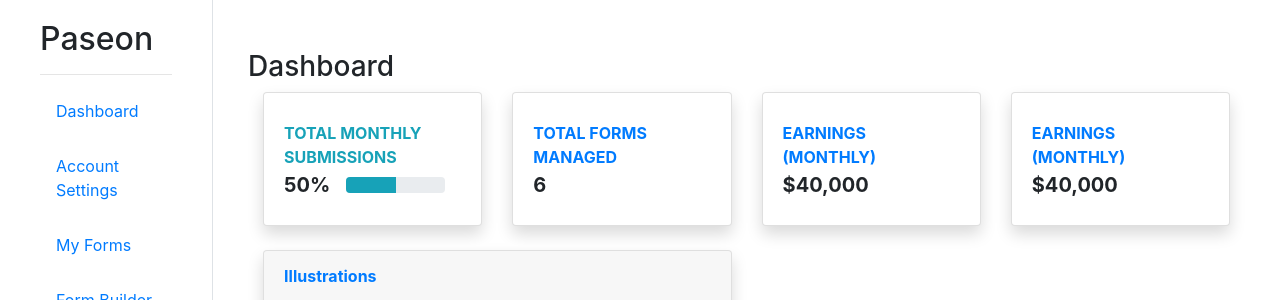
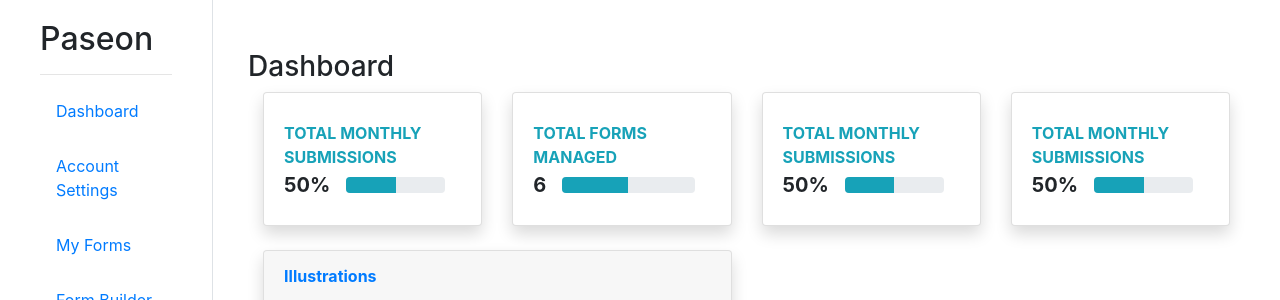
Before and after one commit to Pasquariello/paseon, a Next.js app: page /dashboard in a window 1280 px wide. Shown: the top 300 px of the page. Built offline with nearby package versions, Linux system fonts and the light colour scheme.

Commit message:
add new quick analytics component with dynamic row and column widths, added quick analytics to account and my forms page

```diff
--- /dev/null
+++ b/components/QuickAnalytics/QuickAnalyticsCard.js
@@ -0,0 +1,34 @@
+// class QuickAnalyticsCard extends React.Component {
+export default function QuickAnalyticsCard(props) {
+        console.log(props.cardCount)
+        let startWidth = 12 / props.cardCount;
+
+        return(
+
+            // ${startWidth}
+                <div className={`col-xl-${startWidth} col-md-6 mb-4`}>
+                <div class="card border-left-info shadow h-100 py-2">
+                    <div class="card-body">
+                    <div class="row no-gutters align-items-center">
+                        <div class="col mr-2">
+                        <div class="text-xs font-weight-bold text-info text-uppercase mb-1">{props.data.title}</div>
+                        <div class="row no-gutters align-items-center">
+                            <div class="col-auto">
+                            <div class="h5 mb-0 mr-3 font-weight-bold text-gray-800">{props.data.body}</div>
+                            </div>
+                            <div class="col">
+                            <div class="progress progress-sm mr-2">
+                                <div class="progress-bar bg-info" role="progressbar" style={{width: "50%", ariaValuenow:"50", ariaValuemin:"0", ariaValuemax:"100"}}></div>
+                            </div>
+                            </div>
+                        </div>
+                        </div>
+                        <div class="col-auto">
+                        <i class="fas fa-clipboard-list fa-2x text-gray-300"></i>
+                        </div>
+                    </div>
+                    </div>
+                </div>
+                </div>
+        )
+    }
--- /dev/null
+++ b/components/QuickAnalytics/QuickAnalyticsRow.js
@@ -0,0 +1,15 @@
+import QuickAnalyticsCard from './QuickAnalyticsCard'
+
+class QuickAnalyticsRow extends React.Component {
+
+
+    render(){
+        return(
+            <div className="row">
+                <QuickAnalyticsCard/>
+            </div>
+        )
+    }
+
+}
+export default QuickAnalyticsRow;
--- /dev/null
+++ b/components/QuickAnalytics/index.js
@@ -0,0 +1,55 @@
+import QuickAnalyticsCard from './QuickAnalyticsCard';
+import QuickAnalyticsRow from './QuickAnalyticsRow';
+
+class QuickAnalytics extends React.Component {
+
+    constructor(props) {
+        super(props);
+    }
+
+    render(){
+        let cardCount = this.props.data.length;
+        let rowCount = this.props.data.length % 4;
+        let size = 4;
+        var newArray = new Array(Math.ceil(cardCount / size)).fill("")
+        .map(function() { return this.splice(0, size) }, this.props.data.slice());
+        console.log(newArray)
+        return(
+            <div className="">
+
+
+                {
+
+                    newArray.map((row, rowIndex) => {
+                        return (
+                            <div className="row">
+
+
+                    {row.map((data, index) =>{
+                            return (
+
+                                <QuickAnalyticsCard
+                                    cardCount={newArray[rowIndex].length}
+                                    key={index}
+                                    data={data}
+                                />
+                            )
+
+                        })}
+                             </div>
+                        )
+                    })
+
+
+                }
+
+
+                {/* <QuickAnalyticsCard
+                    data={this.props.data}
+                /> */}
+            </div>
+        )
+    }
+
+}
+export default QuickAnalytics;
--- a/components/SideBar.js
+++ b/components/SideBar.js
@@ -20,17 +20,17 @@ const SideBar = props => (
         </Link>
       </li>
       <li className="sidebar-item" >
-        <Link href="/managed_forms" as="my-forms">
+        <Link href="/managed_forms">
           <a className="nav-link">My Forms</a>
         </Link>
       </li>
       <li className="sidebar-item" >
-        <Link href="/form_builder" as="form-builder">
+        <Link href="/form_builder">
           <a className="nav-link">Form Builder</a>
         </Link>
       </li>
       <li className="sidebar-item" >
-        <Link href="/email_archives" as="archived-emails">
+        <Link href="/email_archives">
           <a className="nav-link">Archived Emails</a>
         </Link>
       </li>
--- a/pages/dashboard.js
+++ b/pages/dashboard.js
@@ -3,9 +3,31 @@ import React, { useState } from 'react'
 // import fetch from 'isomorphic-unfetch'
 import LayoutApp from '../components/LayoutApp'
 import SideBar from '../components/SideBar';
-
+import QuickAnalytics from '../components/QuickAnalytics';
 
 function Dashboard () {
+
+  const [quickAnalytics, setQuickAnalytics] = useState({ title: 'TOTAL MONTHLY SUBMISSIONS', body: '50%' })
+
+    let quickAnalyticsData = [
+      {
+        title: 'TOTAL MONTHLY SUBMISSIONS',
+        body: '50%',
+
+      },
+      {
+        title: 'TOTAL FORMS MANAGED',
+        body: '6'
+      },
+      {
+        title: 'TOTAL MONTHLY SUBMISSIONS',
+        body: '50%'
+      },
+      {
+        title: 'TOTAL MONTHLY SUBMISSIONS',
+        body: '50%'
+      },
+    ]
 
     return (
         <LayoutApp>
@@ -14,99 +36,9 @@ function Dashboard () {
             <h3>Dashboard</h3>
           </div>
 
-{/* Start quick analytics  */}
-          <div className="row">
-
-
-            <div class="col-xl-3 col-md-6 mb-4">
-              <div class="card border-left-info shadow h-100 py-2">
-                <div class="card-body">
-                  <div class="row no-gutters align-items-center">
-                    <div class="col mr-2">
-                      <div class="text-xs font-weight-bold text-info text-uppercase mb-1">Total Monthly Submissions</div>
-                      <div class="row no-gutters align-items-center">
-                        <div class="col-auto">
-                          <div class="h5 mb-0 mr-3 font-weight-bold text-gray-800">50%</div>
-                        </div>
-                        <div class="col">
-                          <div class="progress progress-sm mr-2">
-                            <div class="progress-bar bg-info" role="progressbar" style={{width: "50%", ariaValuenow:"50", ariaValuemin:"0", ariaValuemax:"100"}}></div>
-                          </div>
-                        </div>
-                      </div>
-                    </div>
-                    <div class="col-auto">
-                      <i class="fas fa-clipboard-list fa-2x text-gray-300"></i>
-                    </div>
-                  </div>
-                </div>
-              </div>
-            </div>
-
-
-            <div class="col-xl-3 col-md-6 mb-4">
-              <div class="card border-left-primary shadow h-100 py-2">
-                <div class="card-body">
-                  <div class="row no-gutters align-items-center">
-                    <div class="col mr-2">
-                      <div class="text-xs font-weight-bold text-primary text-uppercase mb-1">Total Forms Managed</div>
-                      <div class="h5 mb-0 font-weight-bold text-gray-800">6</div>
-                    </div>
-                    <div class="col-auto">
-                      <i class="fas fa-calendar fa-2x text-gray-300"></i>
-                    </div>
-                  </div>
-                </div>
-              </div>
-            </div>
-
-            <div class="col-xl-3 col-md-6 mb-4">
-              <div class="card border-left-primary shadow h-100 py-2">
-                <div class="card-body">
-                  <div class="row no-gutters align-items-center">
-                    <div class="col mr-2">
-                      <div class="text-xs font-weight-bold text-primary text-uppercase mb-1">Earnings (Monthly)</div>
-                      <div class="h5 mb-0 font-weight-bold text-gray-800">$40,000</div>
-                    </div>
-                    <div class="col-auto">
-                      <i class="fas fa-calendar fa-2x text-gray-300"></i>
-                    </div>
-                  </div>
-                </div>
-              </div>
-            </div>
-
-            <div class="col-xl-3 col-md-6 mb-4">
-              <div class="card border-left-primary shadow h-100 py-2">
-                <div class="card-body">
-                  <div class="row no-gutters align-items-center">
-                    <div class="col mr-2">
-                      <div class="text-xs font-weight-bold text-primary text-uppercase mb-1">Earnings (Monthly)</div>
-                      <div class="h5 mb-0 font-weight-bold text-gray-800">$40,000</div>
-                    </div>
-                    <div class="col-auto">
-                      <i class="fas fa-calendar fa-2x text-gray-300"></i>
-                    </div>
-                  </div>
-                </div>
-              </div>
-            </div>
-
-            </div>
-{/* End quick analytics  */}
-
-
-
-
-
-
-
-
-
-
-
-
-
+          <QuickAnalytics
+            data={quickAnalyticsData}
+          />
 
           <div className="row">
 
```
Also changed, not shown: pages/account.js (+23 -2 lines), pages/managed_forms.js (+18 -1 lines).
